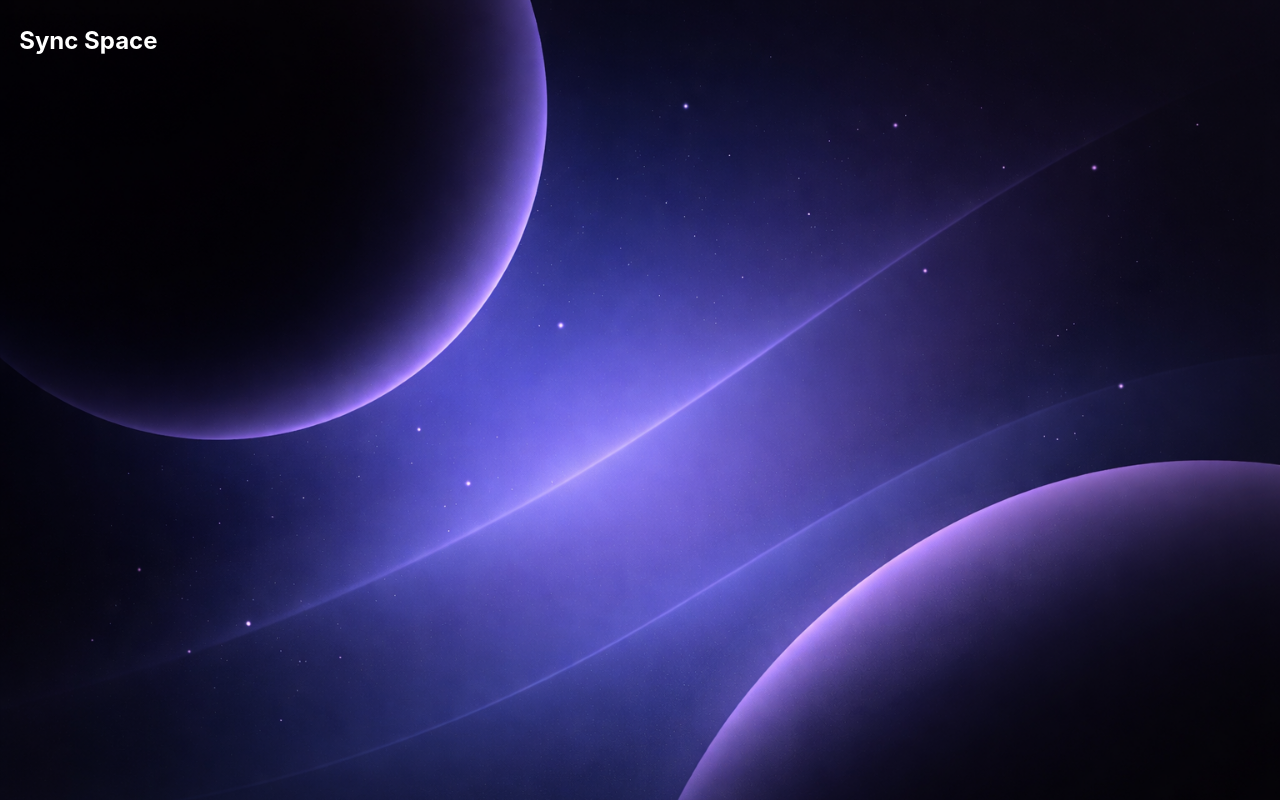
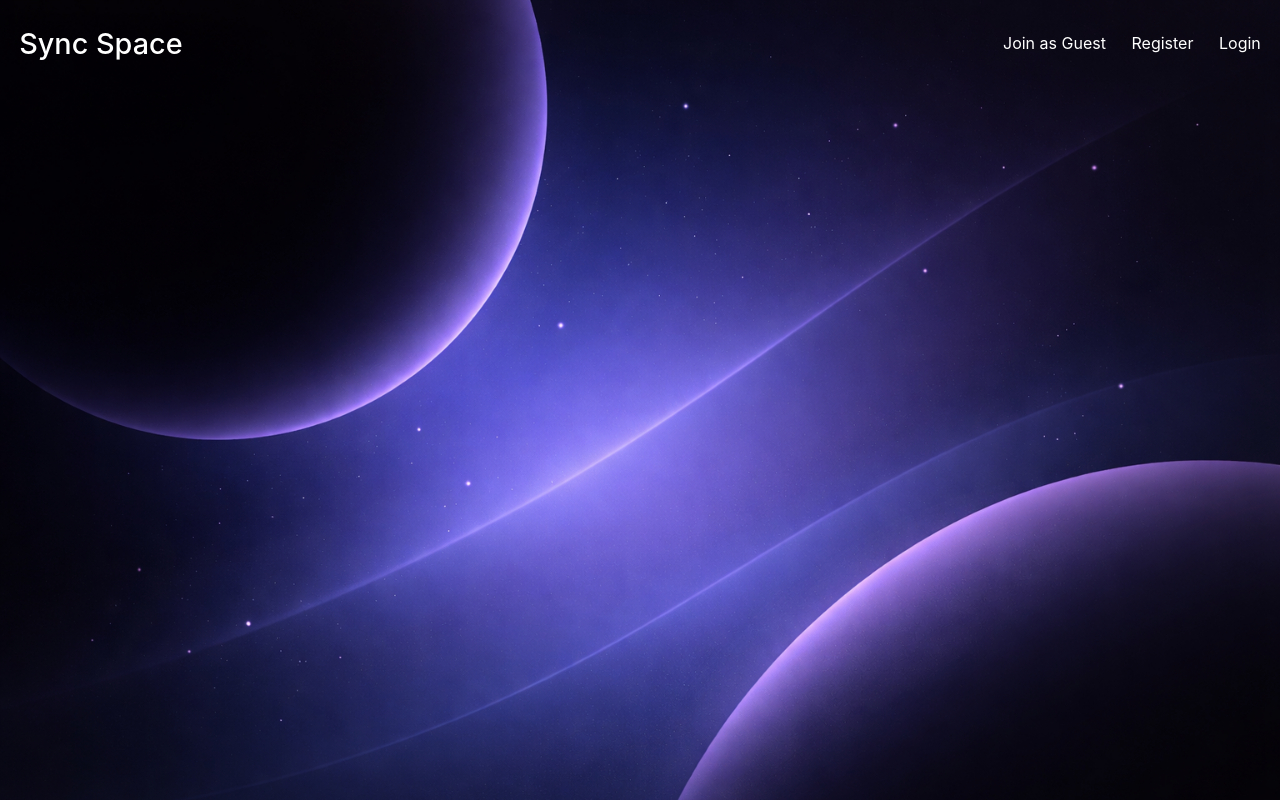
Before and after one commit to vaibhavshukla-codes/SyncSpace, a React (Create React App) app in the folder frontend/: page / in a window 1280 px wide. Built offline with nearby package versions, Linux system fonts and the light colour scheme.

Commit message:
built nav bar

```diff
--- a/frontend/src/App.css
+++ b/frontend/src/App.css
@@ -10,4 +10,18 @@
 .landingPageContainer nav {
     padding-inline: 1.2rem;
     padding-block: 1.6rem;
+    display: flex;
+    justify-content: space-between;
 }
+
+.landingPageContainer nav h2{
+    font-size: 1.8rem;
+    font-weight: 500;
+}
+
+.landingPageContainer nav .navList {
+   display: flex;
+   align-items: center;
+   gap: 1.6rem;
+   cursor: pointer;
+}
--- a/frontend/src/pages/landing.jsx
+++ b/frontend/src/pages/landing.jsx
@@ -15,12 +15,20 @@ export default function LandingPage() {
 
         <div className='navList'>
 
-
+          <p>Join as Guest</p>
+          <p>Register</p>
+          <div role='button'>
+            <p>Login</p>
+          </div>
 
         </div>
 
       </nav>
 
+      <div className="landingMainContainer">
+
+      </div>
+
     </div>
   )
 }
```
